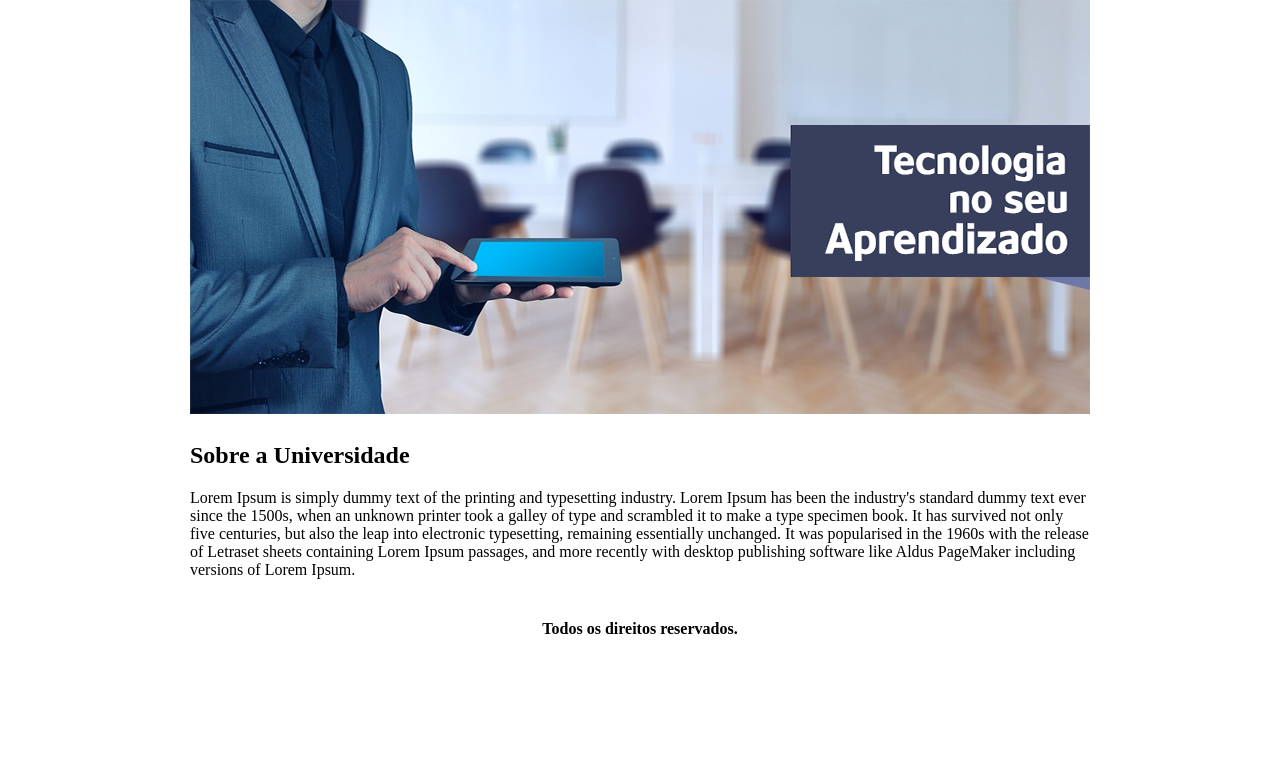
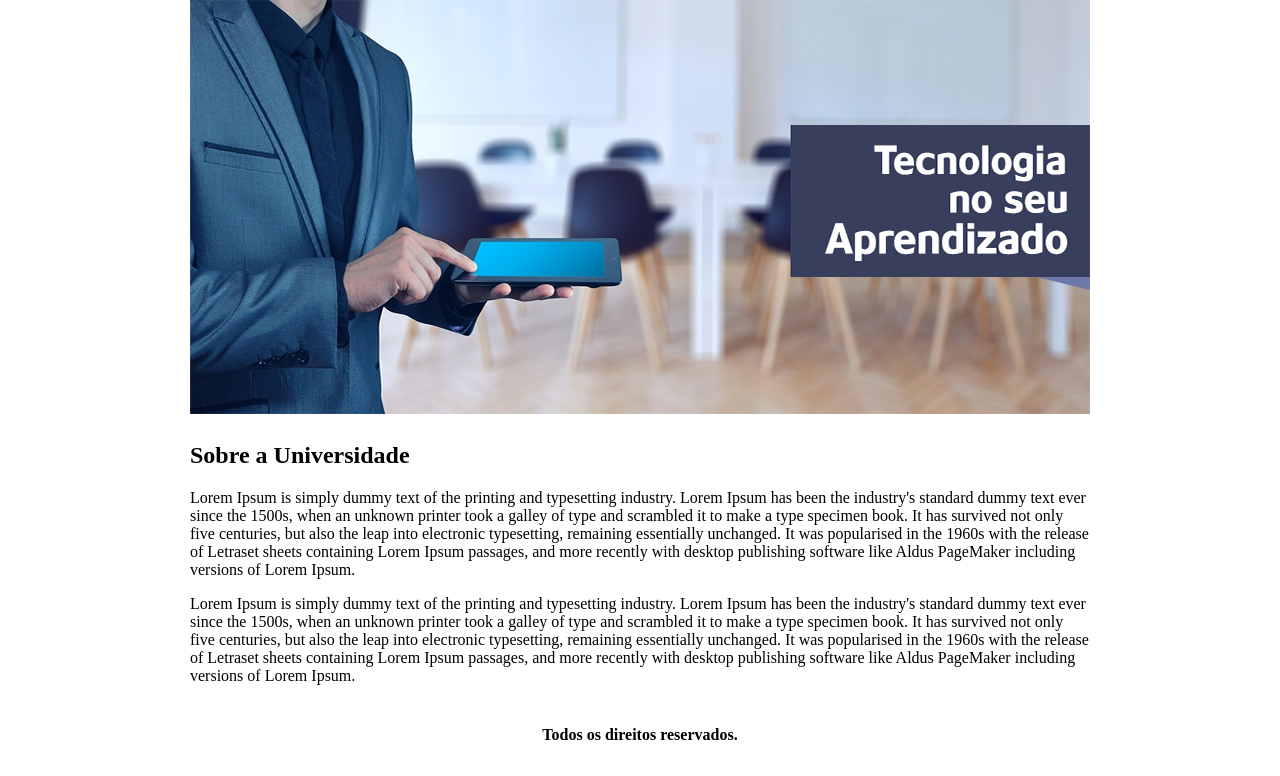
Before and after one commit to AlanMartinsDeOliveira/DesenvolvimentoWeb, a plain HTML site: page index.html in a window 1280 px wide. Shown: the part 105-881 px from the top of the page. Before the commit the page ends 800 px from the top, so only its background shows below. Drawn offline with Linux system fonts and the light colour scheme.

Commit message:
Arquivos atualizados

```diff
--- a/index.html
+++ b/index.html
@@ -21,6 +21,7 @@
 				<td colspan="2">
 					<h2>Sobre a Universidade</h2>
 					<p>Lorem Ipsum is simply dummy text of the printing and typesetting industry. Lorem Ipsum has been the industry's standard dummy text ever since the 1500s, when an unknown printer took a galley of type and scrambled it to make a type specimen book. It has survived not only five centuries, but also the leap into electronic typesetting, remaining essentially unchanged. It was popularised in the 1960s with the release of Letraset sheets containing Lorem Ipsum passages, and more recently with desktop publishing software like Aldus PageMaker including versions of Lorem Ipsum.</p>
+					<p>Lorem Ipsum is simply dummy text of the printing and typesetting industry. Lorem Ipsum has been the industry's standard dummy text ever since the 1500s, when an unknown printer took a galley of type and scrambled it to make a type specimen book. It has survived not only five centuries, but also the leap into electronic typesetting, remaining essentially unchanged. It was popularised in the 1960s with the release of Letraset sheets containing Lorem Ipsum passages, and more recently with desktop publishing software like Aldus PageMaker including versions of Lorem Ipsum.</p>
 				</td>
 			</tr>
 			<tr>
```
